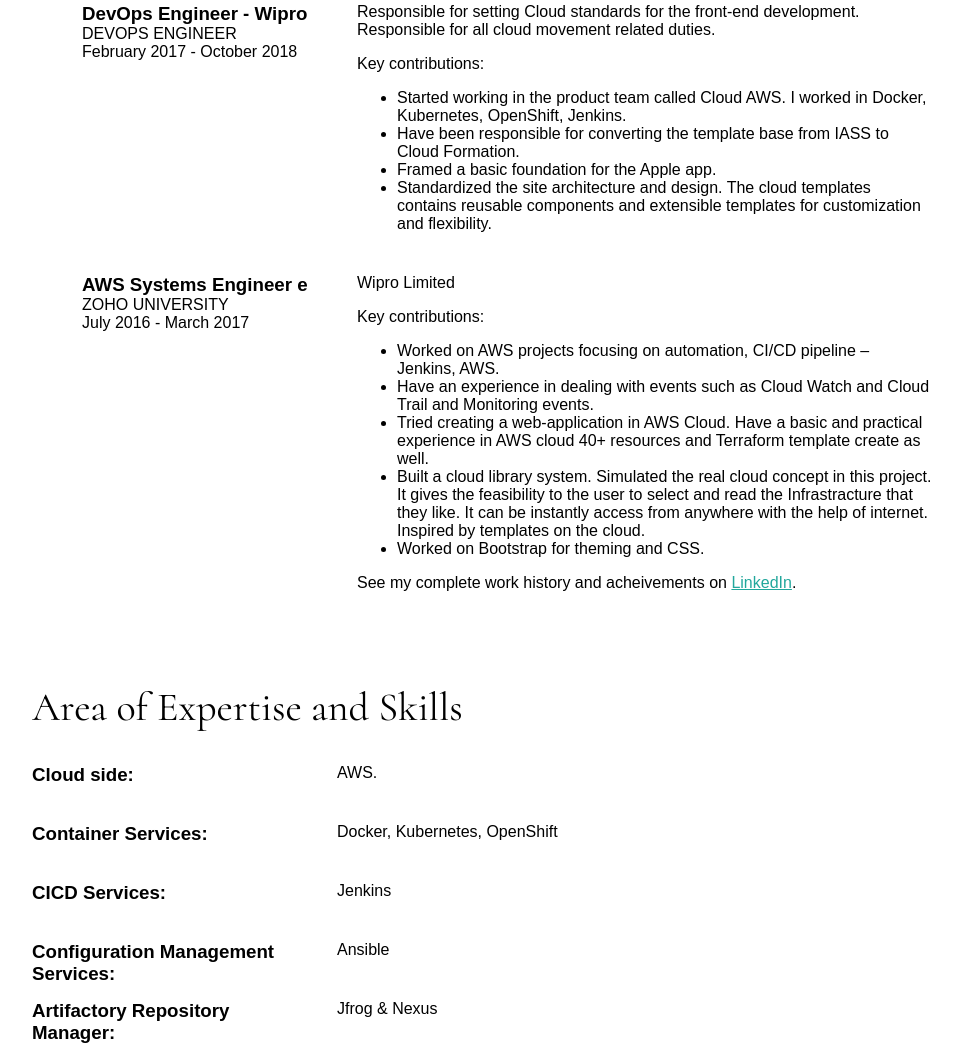
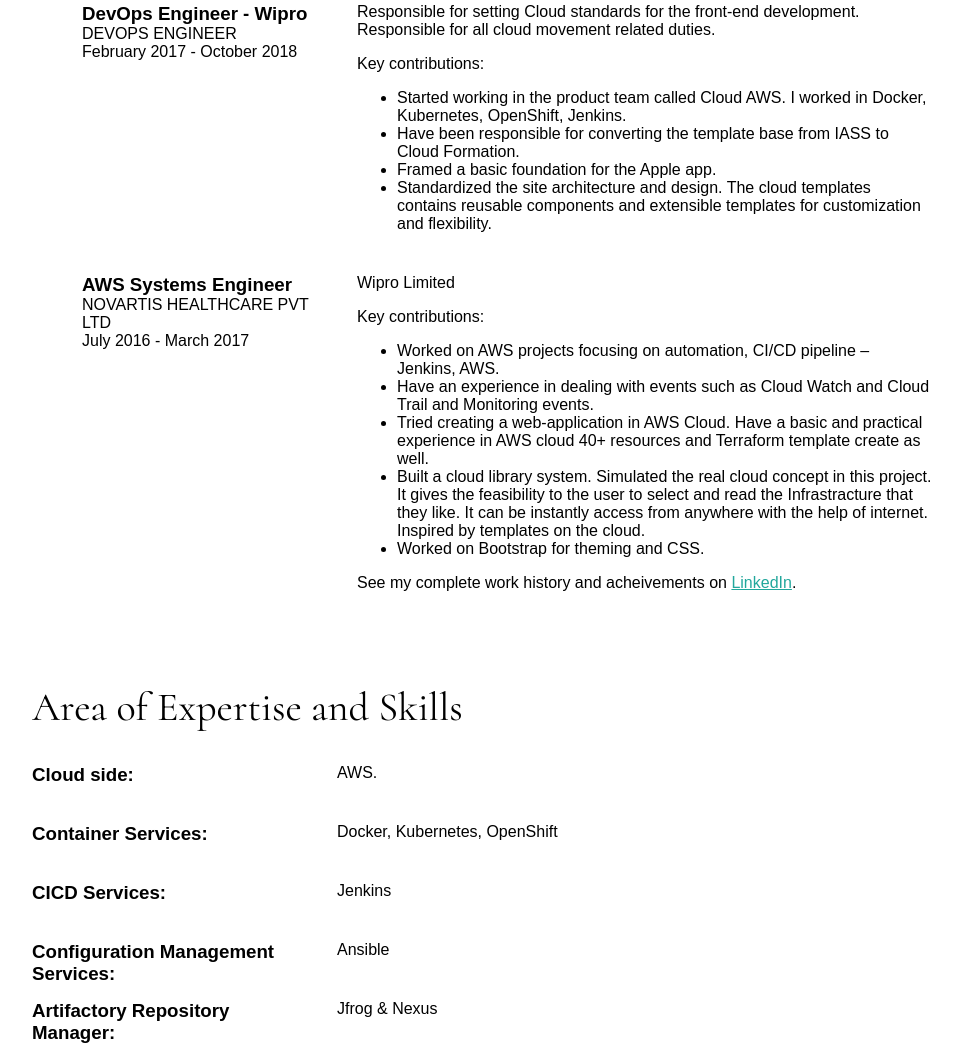
Before and after one commit to nswamywebdeveloper/resume-me, a plain HTML site: page index.html in a window 1280 px wide. Shown: the part 1113-2169 px from the top of the page, without its empty margins (133-1094 px from the left). Drawn offline with Linux system fonts and the light colour scheme; a web font is replaced by a local one.

Commit message:
File Modified

```diff
--- a/index.html
+++ b/index.html
@@ -89,8 +89,8 @@
 
                 <!-- Job 3 Details -->
                 <div class="col-narrow">
-                    <h3>AWS Systems Engineer e</h3>
-                    <p class="uppercase">Zoho University</p>
+                    <h3>AWS Systems Engineer </h3>
+                    <p class="uppercase">Novartis Healthcare Pvt Ltd </p>
                     <p>July 2016 - March 2017</p>
                 </div>
 
```
